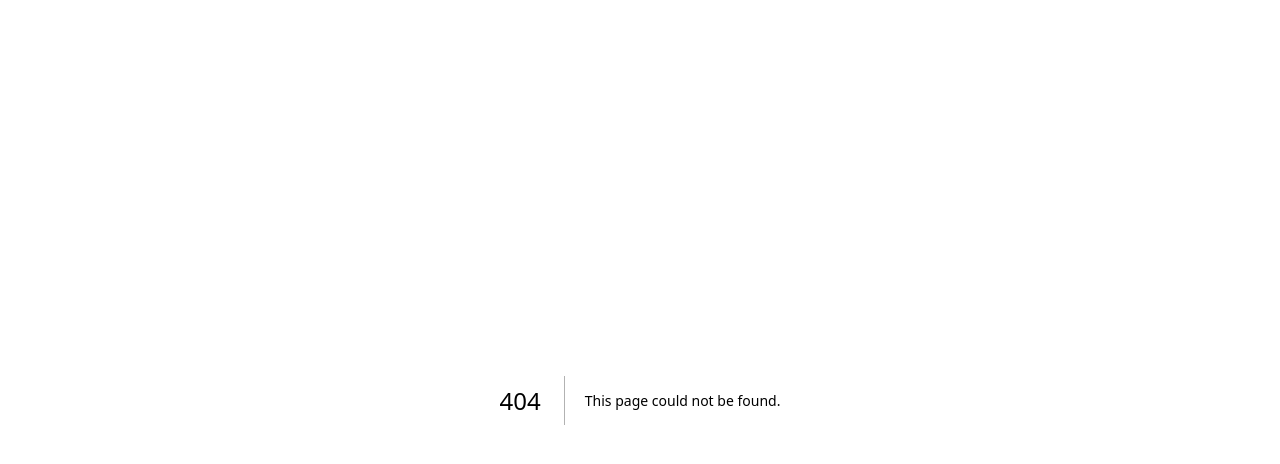
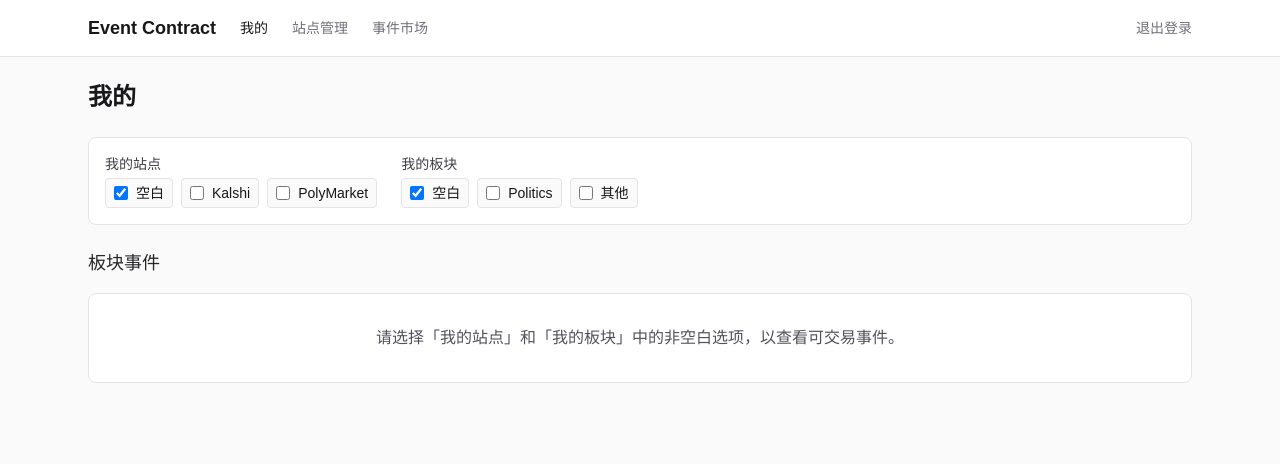
Before and after one commit to ericchen3539/EventContractTrading, a Next.js app: page /me in a window 1280 px wide. Before the commit this address had no page. Shown: the top 464 px of the page. Built offline with nearby package versions, Linux system fonts and the light colour scheme; no server answers; the database is empty; sample sign-in values are in the browser's storage.

Commit message:
refactor: enhance user session handling and improve navigation links
Updated user session handling to include additional user profile data and refined navigation links for better accessibility. Adjusted redirect paths for logged-in users to streamline navigation experience.

```diff
--- /dev/null
+++ b/app/(dashboard)/me/page.tsx
@@ -0,0 +1,39 @@
+/**
+ * My page: site/section selectors and events.
+ * Fetches user's sites server-side; events loaded client-side via API.
+ */
+import { getServerSession } from "next-auth";
+import { authOptions } from "@/lib/auth";
+import { prisma } from "@/lib/db";
+import { MePageContent } from "@/components/me/MePageContent";
+
+function toPublicSite(site: {
+  id: string;
+  name: string;
+  baseUrl: string;
+  adapterKey: string;
+  loginUsername: string | null;
+  loginPassword: string | null;
+  createdAt: Date;
+}) {
+  return {
+    id: site.id,
+    name: site.name,
+    baseUrl: site.baseUrl,
+    adapterKey: site.adapterKey,
+    hasCredentials: !!(site.loginUsername || site.loginPassword),
+    createdAt: site.createdAt.toISOString(),
+  };
+}
+
+export default async function MePage() {
+  const session = await getServerSession(authOptions);
+  if (!session?.user?.id) return null;
+
+  const sites = await prisma.site.findMany({
+    where: { userId: session.user.id },
+    orderBy: { createdAt: "desc" },
+  });
+
+  return <MePageContent sites={sites.map(toPublicSite)} />;
+}
--- /dev/null
+++ b/components/me/MePageContent.tsx
@@ -0,0 +1,242 @@
+"use client";
+
+import { useState, useEffect, useCallback, useMemo } from "react";
+import Link from "next/link";
+import { SiteOptionsSelector, type SiteOption } from "./SiteOptionsSelector";
+import { SectionOptionsSelector, type SectionOption } from "./SectionOptionsSelector";
+import { EventsTable, type EventItem } from "@/components/events-table/EventsTable";
+
+export type SiteItem = {
+  id: string;
+  name: string;
+  baseUrl: string;
+  adapterKey: string;
+  hasCredentials: boolean;
+  createdAt: string;
+};
+
+export type SectionItem = {
+  id: string;
+  siteId: string;
+  externalId: string;
+  name: string;
+  urlOrSlug?: string;
+  enabled: boolean;
+};
+
+interface MePageContentProps {
+  sites: SiteItem[];
+}
+
+/** Check if site selection has at least one non-blank. */
+function hasNonBlankSite(selected: Set<SiteOption>): boolean {
+  return selected.has("kalshi") || selected.has("polymarket");
+}
+
+/** Check if section selection has at least one non-blank. */
+function hasNonBlankSection(selected: Set<SectionOption>): boolean {
+  return selected.has("politics") || selected.has("other");
+}
+
+export function MePageContent({ sites }: MePageContentProps) {
+  const [selectedSites, setSelectedSites] = useState<Set<SiteOption>>(new Set([""]));
+  const [selectedSections, setSelectedSections] = useState<Set<SectionOption>>(new Set([""]));
+  const [sections, setSections] = useState<SectionItem[]>([]);
+  const [events, setEvents] = useState<EventItem[]>([]);
+  const [loadingSections, setLoadingSections] = useState(false);
+  const [loadingEvents, setLoadingEvents] = useState(false);
+  const [error, setError] = useState<string | null>(null);
+
+  const kalshiSite = useMemo(
+    () => sites.find((s) => s.adapterKey === "kalshi"),
+    [sites]
+  );
+
+  const hasPolymarketSelected = selectedSites.has("polymarket");
+  const hasKalshiSelected = selectedSites.has("kalshi");
+  const showEvents =
+    hasNonBlankSite(selectedSites) &&
+    hasNonBlankSection(selectedSections);
+
+  const fetchSections = useCallback(async (siteId: string) => {
+    setError(null);
+    setLoadingSections(true);
+    try {
+      const res = await fetch(`/api/sections?siteId=${encodeURIComponent(siteId)}`);
+      const data = await res.json();
+      if (!res.ok) {
+        setError(data.error ?? "获取板块失败");
+        setSections([]);
+        return;
+      }
+      setSections(Array.isArray(data) ? data : []);
+    } catch {
+      setError("获取板块失败");
+      setSections([]);
+    } finally {
+      setLoadingSections(false);
+    }
+  }, []);
+
+  useEffect(() => {
+    if (kalshiSite && hasKalshiSelected) {
+      fetchSections(kalshiSite.id);
+    } else {
+      setSections([]);
+    }
+  }, [kalshiSite?.id, hasKalshiSelected, fetchSections]);
+
+  const fetchEvents = useCallback(async () => {
+    if (!kalshiSite) {
+      setError("请先在站点管理添加 Kalshi 站点");
+      return;
+    }
+    setError(null);
+    setLoadingEvents(true);
+    setEvents([]);
+    try {
+      const url = new URL(`/api/sites/${kalshiSite.id}/events`, window.location.origin);
+      const enabledIds = sections.filter((s) => s.enabled).map((s) => s.id);
+      if (enabledIds.length > 0) {
+        url.searchParams.set("sectionIds", enabledIds.join(","));
+      }
+      const res = await fetch(url.toString());
+      const data = await res.json();
+      if (!res.ok) {
+        setError(data.error ?? "获取事件失败");
+        return;
+      }
+      setEvents(Array.isArray(data) ? data : []);
+    } catch {
+      setError("获取事件失败");
+    } finally {
+      setLoadingEvents(false);
+    }
+  }, [kalshiSite, sections]);
+
+  const showOtherPlaceholder =
+    showEvents &&
+    selectedSections.has("other") &&
+    !selectedSections.has("politics") &&
+    hasKalshiSelected &&
+    !!kalshiSite;
+
+  const shouldFetchKalshiEvents =
+    showEvents &&
+    hasKalshiSelected &&
+    !!kalshiSite &&
+    selectedSections.has("politics") &&
+    !showOtherPlaceholder;
+
+  useEffect(() => {
+    if (shouldFetchKalshiEvents) {
+      fetchEvents();
+    } else {
+      setEvents([]);
+      setError(null);
+    }
+  }, [shouldFetchKalshiEvents, fetchEvents]);
+
+  const sectionNameMap = useMemo(() => {
+    const map: Record<string, string> = {};
+    for (const s of sections) {
+      map[s.id] = s.name;
+    }
+    return map;
+  }, [sections]);
+
+  const showPolymarketPlaceholder =
+    showEvents && hasPolymarketSelected && !hasKalshiSelected;
+  const showKalshiPrompt = showEvents && hasKalshiSelected && !kalshiSite;
+
+  return (
+    <div className="space-y-6">
+      <h1 className="text-2xl font-semibold text-zinc-900 dark:text-zinc-100">
+        我的
+      </h1>
+
+      <div className="space-y-4 rounded-lg border border-zinc-200 bg-white p-4 dark:border-zinc-800 dark:bg-zinc-900">
+        <div className="flex flex-wrap gap-6">
+          <SiteOptionsSelector selected={selectedSites} onChange={setSelectedSites} />
+          <SectionOptionsSelector
+            selected={selectedSections}
+            onChange={setSelectedSections}
+          />
+        </div>
+      </div>
+
+      <div className="space-y-4">
+        <h2 className="text-lg font-medium text-zinc-800 dark:text-zinc-200">
+          板块事件
+        </h2>
+
+        {!showEvents && (
+          <div className="rounded-lg border border-zinc-200 bg-white p-8 text-center dark:border-zinc-800 dark:bg-zinc-900">
+            <p className="text-zinc-600 dark:text-zinc-400">
+              请选择「我的站点」和「我的板块」中的非空白选项，以查看可交易事件。
+            </p>
+          </div>
+        )}
+
+        {showEvents && showKalshiPrompt && (
+          <div className="rounded-lg border border-zinc-200 bg-white p-8 text-center dark:border-zinc-800 dark:bg-zinc-900">
+            <p className="text-zinc-600 dark:text-zinc-400">
+              请先在{" "}
+              <Link
+                href="/sites/new"
+                className="font-medium text-zinc-900 underline hover:text-zinc-700 dark:text-zinc-100 dark:hover:text-zinc-300"
+              >
+                站点管理
+              </Link>{" "}
+              添加 Kalshi 站点。
+            </p>
+          </div>
+        )}
+
+        {showEvents && showPolymarketPlaceholder && (
+          <div className="rounded-lg border border-zinc-200 bg-white p-8 text-center dark:border-zinc-800 dark:bg-zinc-900">
+            <p className="text-zinc-600 dark:text-zinc-400">
+              PolyMarket 即将支持
+            </p>
+          </div>
+        )}
+
+        {showEvents && showOtherPlaceholder && (
+          <div className="rounded-lg border border-zinc-200 bg-white p-8 text-center dark:border-zinc-800 dark:bg-zinc-900">
+            <p className="text-zinc-600 dark:text-zinc-400">
+              其他板块即将支持
+            </p>
+          </div>
+        )}
+
+        {showEvents &&
+          hasKalshiSelected &&
+          kalshiSite &&
+          selectedSections.has("politics") &&
+          !showOtherPlaceholder && (
+            <>
+              {hasPolymarketSelected && (
+                <p className="text-sm text-zinc-500 dark:text-zinc-400">
+                  PolyMarket 即将支持
+                </p>
+              )}
+              <div className="flex items-center gap-4">
+                <button
+                  type="button"
+                  onClick={fetchEvents}
+                  disabled={loadingEvents || loadingSections}
+                  className="rounded bg-zinc-900 px-4 py-2 text-sm font-medium text-white hover:bg-zinc-800 disabled:opacity-50 dark:bg-zinc-100 dark:text-zinc-900 dark:hover:bg-zinc-200"
+                >
+                  {loadingEvents ? "拉取中…" : "刷新"}
+                </button>
+              </div>
+              {error && (
+                <p className="text-sm text-red-600 dark:text-red-400">{error}</p>
+              )}
+              <EventsTable events={events} sectionNameMap={sectionNameMap} />
+            </>
+          )}
+      </div>
+    </div>
+  );
+}
```
